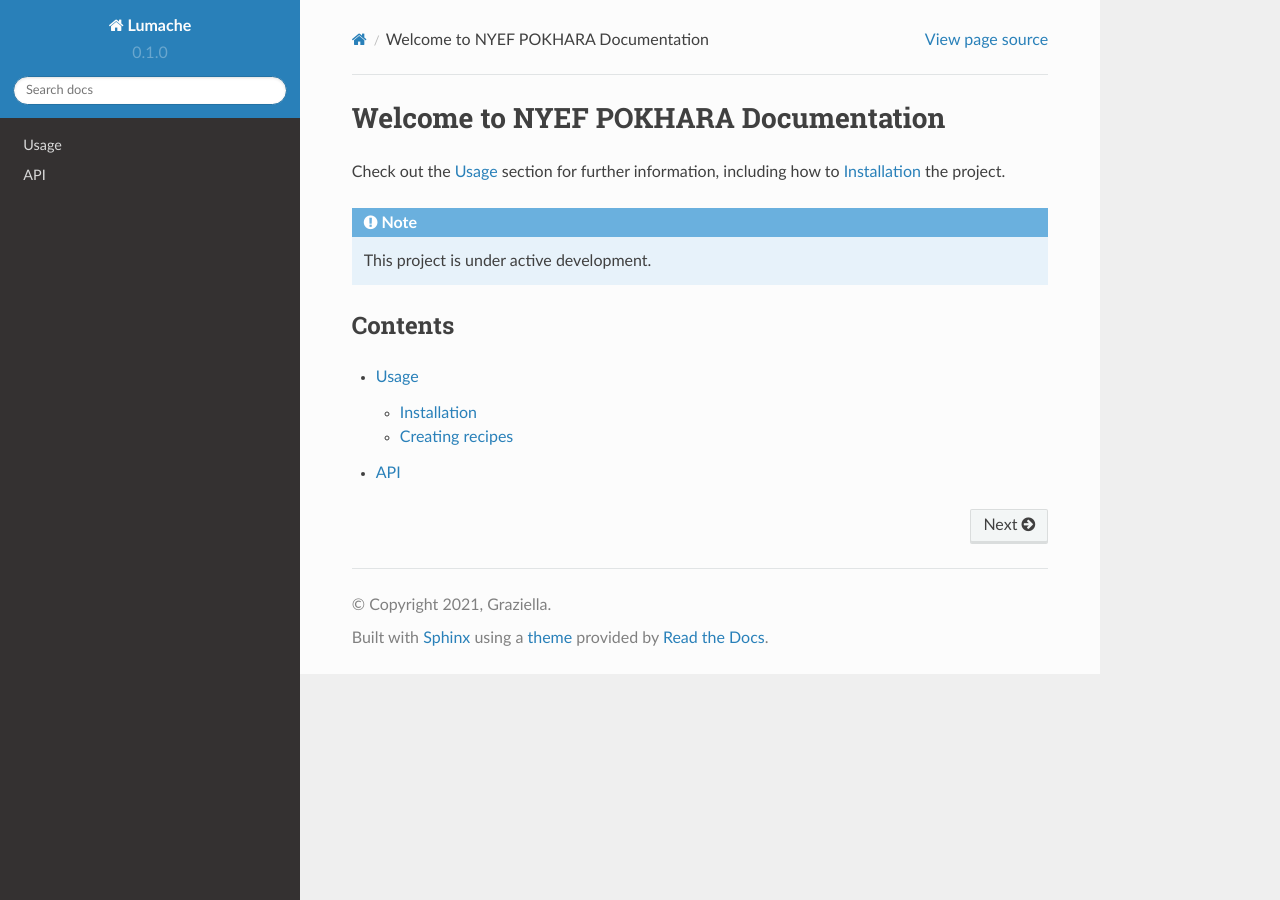
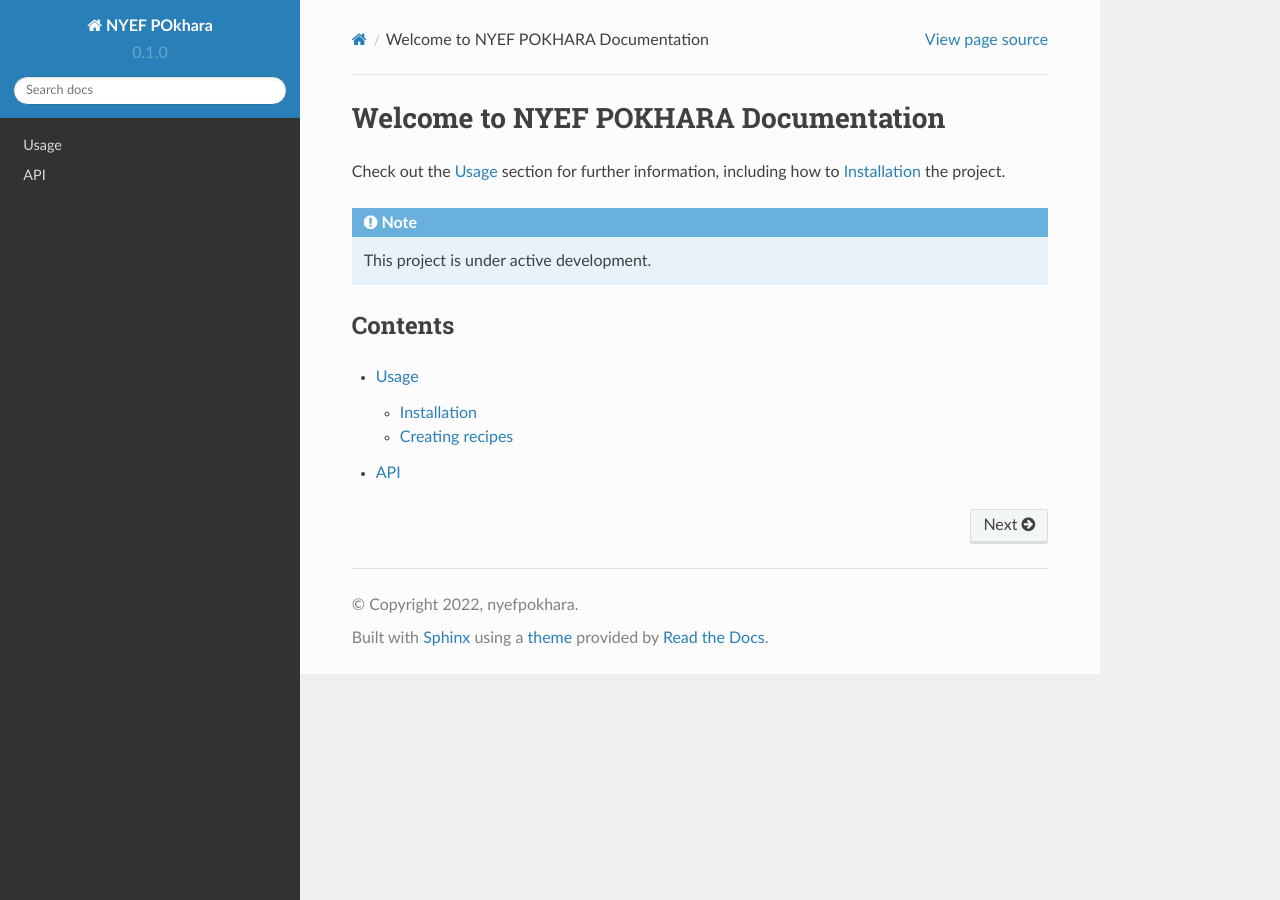
Before and after one commit to Krishesh/nyefpokharadocs, a Sphinx documentation site: the page built from docs/source/index.rst, in a window 1280 px wide. Built offline with Sphinx 7.4.7 and the Read the Docs theme 2.0.0, drawn with Linux system fonts in a browser that asks for light colours.

Commit message:
Update conf.py

```diff
--- a/docs/source/conf.py
+++ b/docs/source/conf.py
@@ -2,9 +2,9 @@
 
 # -- Project information
 
-project = 'Lumache'
-copyright = '2021, Graziella'
-author = 'Graziella'
+project = 'NYEF POkhara'
+copyright = '2022, nyefpokhara'
+author = 'Krishesh shrestha'
 
 release = '0.1'
 version = '0.1.0'
```
